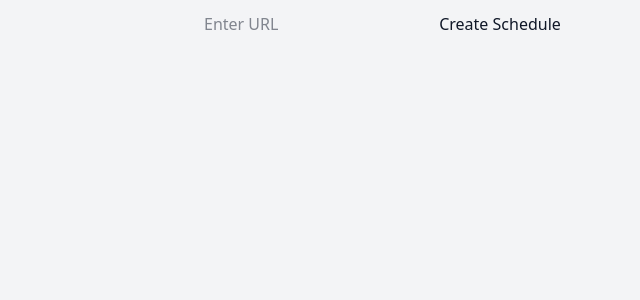
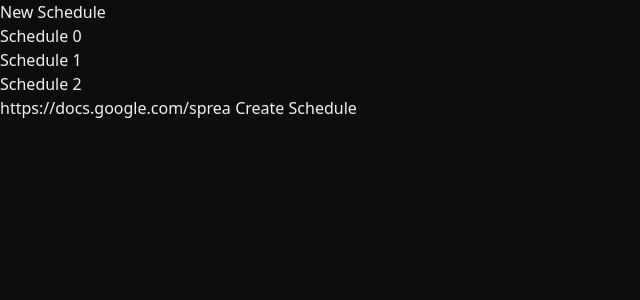
Before and after one commit to nickbreaton/pottery-hours, a SvelteKit app: page / in a window 1280 px wide. Shown: the top 300 px of the page, without its empty margins (0-640 px from the left). Built offline with nearby package versions, Linux system fonts and the light colour scheme; a web font is replaced by a local one.

Commit message:
Add some pages

```diff
--- a/src/app.css
+++ b/src/app.css
@@ -1,4 +1,6 @@
 @import 'tailwindcss';
+
+@custom-variant dark (&:where(.dark, .dark *));
 
 :root {
 	/* Colors */
--- a/src/app.html
+++ b/src/app.html
@@ -14,13 +14,10 @@
 			type="font/woff2"
 			crossorigin
 		/>
-		<link
-			href="https://fonts.googleapis.com/css2?family=Outfit:wght@100..900&display=swap"
-			rel="stylesheet"
-		/>
+		<link href="https://fonts.googleapis.com/css2?family=Outfit:wght@100..900&display=swap" rel="stylesheet" />
 		%sveltekit.head%
 	</head>
-	<body data-sveltekit-preload-data="hover" class="bg-gray-100 text-gray-900">
+	<body data-sveltekit-preload-data="hover" class="bg-background text-foreground dark">
 		<div style="display: contents">%sveltekit.body%</div>
 	</body>
 </html>
--- a/src/routes/+layout.svelte
+++ b/src/routes/+layout.svelte
@@ -4,6 +4,17 @@
 	let { children } = $props();
 </script>
 
-<div class="mx-auto max-w-4xl p-3">
-	{@render children()}
-</div>
+<aside>
+	<nav>
+		<ul>
+			<li><a aria-current="page" href="/">New Schedule</a></li>
+			{#each [0, 1, 2] as row}
+				<li>
+					<a href="/schedule/{row}">Schedule {row}</a>
+				</li>
+			{/each}
+		</ul>
+	</nav>
+</aside>
+
+<main>{@render children()}</main>
--- a/src/routes/+page.svelte
+++ b/src/routes/+page.svelte
@@ -7,16 +7,8 @@
 	let validationMessage: string | null = $state(null);
 	let days: (typeof ScheduleDay.Encoded)[] = $state([]);
 
-	$inspect(days);
-
-	const submit: EventHandler<SubmitEvent, HTMLFormElement> = (event) => {
-		event.preventDefault();
-
-		const formData = new FormData(event.currentTarget);
-		const searchParams = new URLSearchParams(formData as {});
-
-		sse?.close();
-		sse = new EventSource(`/api/new?${searchParams}`);
+	$effect(() => {
+		if (!sse) return;
 
 		sse.addEventListener('day', (event) => {
 			const data: typeof DayEvent.Encoded = JSON.parse(event.data);
@@ -33,11 +25,29 @@
 		sse.addEventListener('complete', (event) => {
 			sse?.close();
 		});
+
+		return () => {
+			sse?.close();
+		};
+	});
+
+	const submit: EventHandler<SubmitEvent, HTMLFormElement> = (event) => {
+		event.preventDefault();
+		const formData = new FormData(event.currentTarget);
+		const searchParams = new URLSearchParams(formData as {});
+		sse?.close();
+		sse = new EventSource(`/api/new?${searchParams}`);
 	};
 </script>
 
 <form onsubmit={submit}>
-	<input type="text" name="spreadsheet" placeholder="Enter URL" required />
+	<input
+		type="text"
+		name="spreadsheet"
+		placeholder="Enter URL"
+		required
+		value="https://docs.google.com/spreadsheets/d/1lAC9Kw9sTuaOcvRHznlWlsMZ2RyenqnBY74fbQyoY9c/edit?gid=0#gid=0"
+	/>
 	<button type="submit">Create Schedule</button>
 
 	{#if validationMessage}
--- /dev/null
+++ b/src/routes/schedule/[id]/+page.svelte
@@ -0,0 +1 @@
+not found
```
